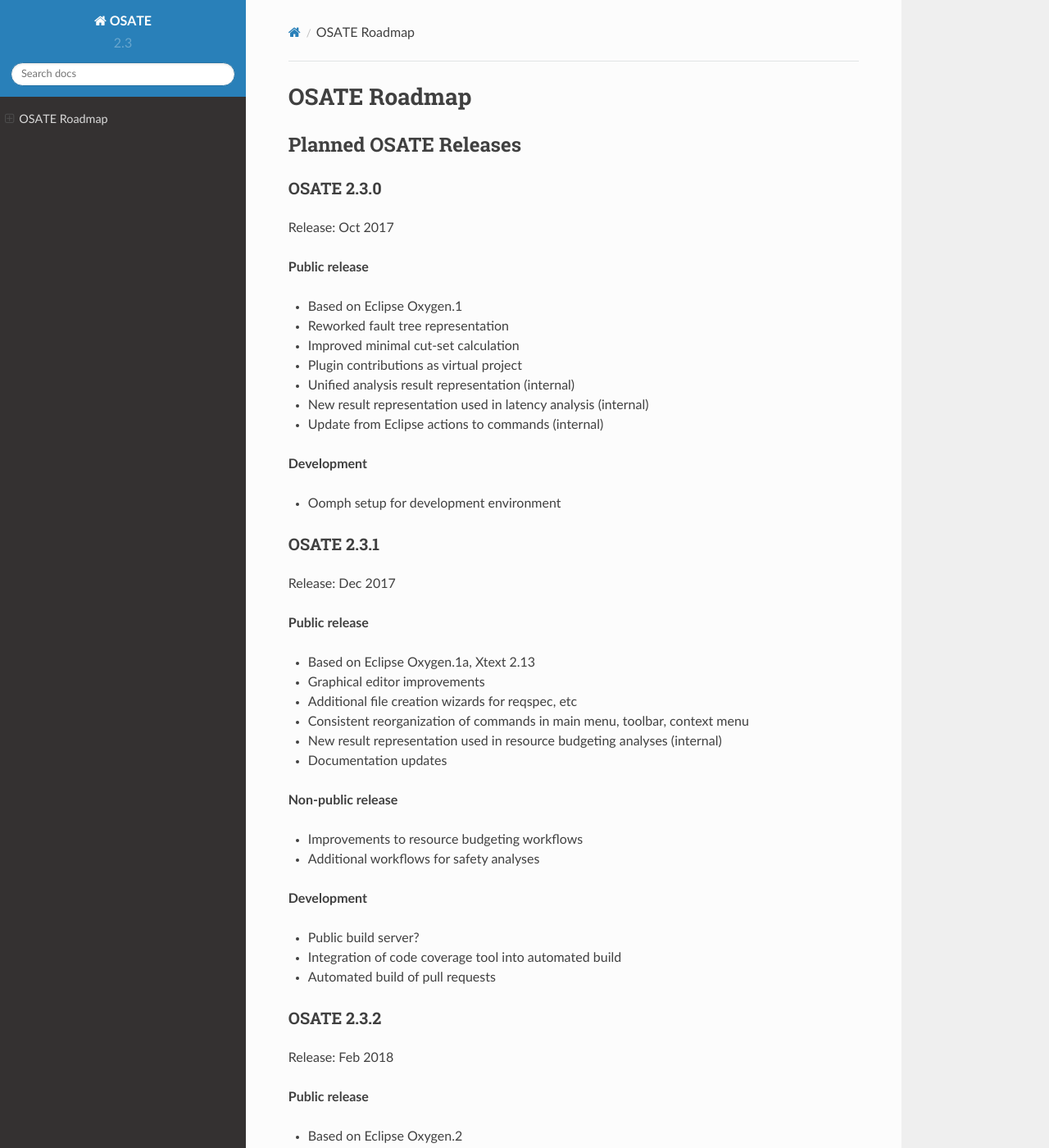
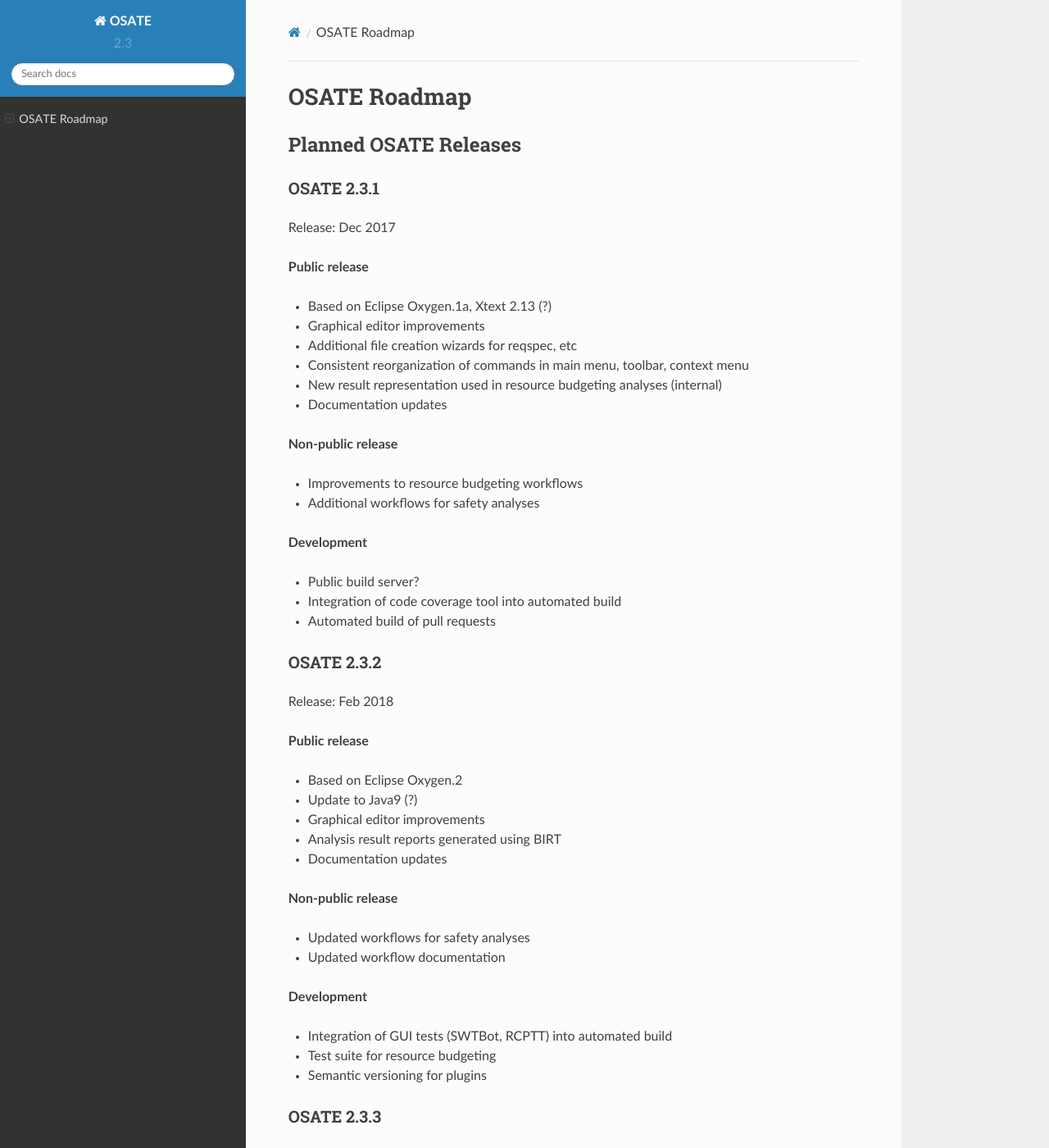
Before and after one commit to osate/website, a Sphinx documentation site: the page built from source/osate-roadmap.md, in a window 1280 px wide and 1400 px high. Shown: the whole window at 82% size. Built offline with Sphinx 7.4.7 and the Read the Docs theme 2.0.0, drawn with Linux system fonts in a browser that asks for light colours; some of the changed text lies outside the part shown.

Commit message:
Removed 2.3.0 from roadmap

```diff
--- a/source/osate-roadmap.md
+++ b/source/osate-roadmap.md
@@ -1,23 +1,6 @@
 # OSATE Roadmap
 
 ## Planned OSATE Releases
-
-### OSATE 2.3.0
-
-Release: Oct 2017
-
-__Public release__
-* Based on Eclipse Oxygen.1
-* Reworked fault tree representation
-* Improved minimal cut-set calculation
-* Plugin contributions as virtual project
-* Unified analysis result representation (internal)
-* New result representation used in latency analysis (internal)
-* Update from Eclipse actions to commands (internal)
-
-__Development__
-
-* Oomph setup for development environment
 
 ### OSATE 2.3.1
 
@@ -25,7 +8,7 @@
 
 __Public release__
 
-* Based on Eclipse Oxygen.1a, Xtext 2.13
+* Based on Eclipse Oxygen.1a, Xtext 2.13 (?)
 * Graphical editor improvements
 * Additional file creation wizards for reqspec, etc
 * Consistent reorganization of commands in main menu, toolbar, context menu
```
Also changed, not shown: other parts of source/osate-roadmap.md (+1 -1 lines).
